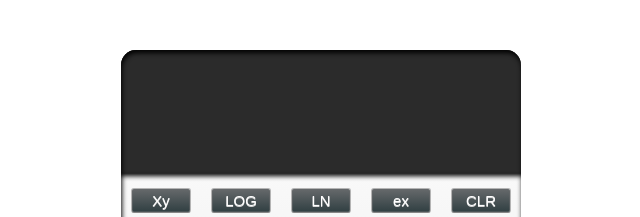
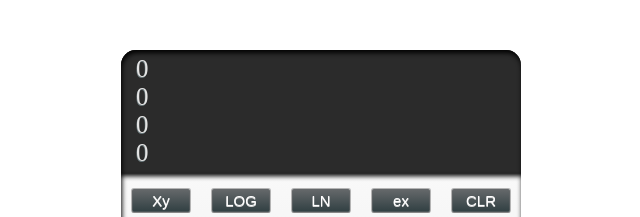
Before and after one commit to AwsIdris/HYF_Group3_Project, a React (Create React App) app: page / in a window 1280 px wide. Shown: the top 217 px of the page, without its empty margins (319-959 px from the left). Built offline with nearby package versions, Linux system fonts and the light colour scheme.

Commit message:
special-charachters-correction-css

```diff
--- a/src/components/DisplayScreen.js
+++ b/src/components/DisplayScreen.js
@@ -20,10 +20,10 @@ export default class DisplayScreen extends React.Component {
 
 		return (
 			<div className="calculator-display">
-          <div className="stackDiv">{store.state.stackt}</div>
-          <div className="stackDiv">{store.state.stackz}</div>
-          <div className="stackDiv">{store.state.stacky}</div>
-          <div className="stackDiv">{store.state.stackx}</div>
+          <div className="stackDiv">{store.state.stack4}</div>
+          <div className="stackDiv">{store.state.stack3}</div>
+          <div className="stackDiv">{store.state.stack2}</div>
+          <div className="stackDiv">{store.state.stack1}</div>
       </div>
 			)
 	}
--- a/src/components/KeyPad.css
+++ b/src/components/KeyPad.css
@@ -87,7 +87,7 @@
 .CalculatorKey.KeyPad-9,
 .CalculatorKey.KeyPad-0,
 .CalculatorKey.KeyPad-π,
-.CalculatorKey.KeyPad-◘{
+.CalculatorKey.KeyPad-\. {
   font-size: 20px;
   margin: 5px 5px 5px 40px;
   border: none;
--- a/src/components/KeyPad.js
+++ b/src/components/KeyPad.js
@@ -42,7 +42,7 @@ let math=[
               ["-",7,8,9],
               ["+",4,5,6],
               ["x",1,2,3],
-              ["÷",0,"◘","π"]
+              ["÷",0,".","π"]
           ]     ;
             return math;
 }
```
